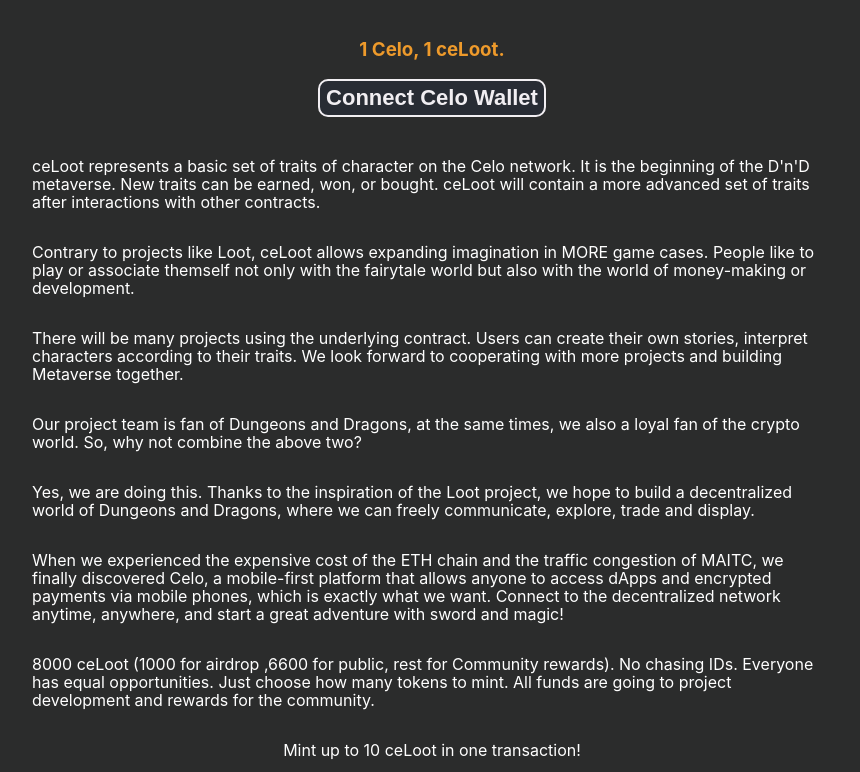
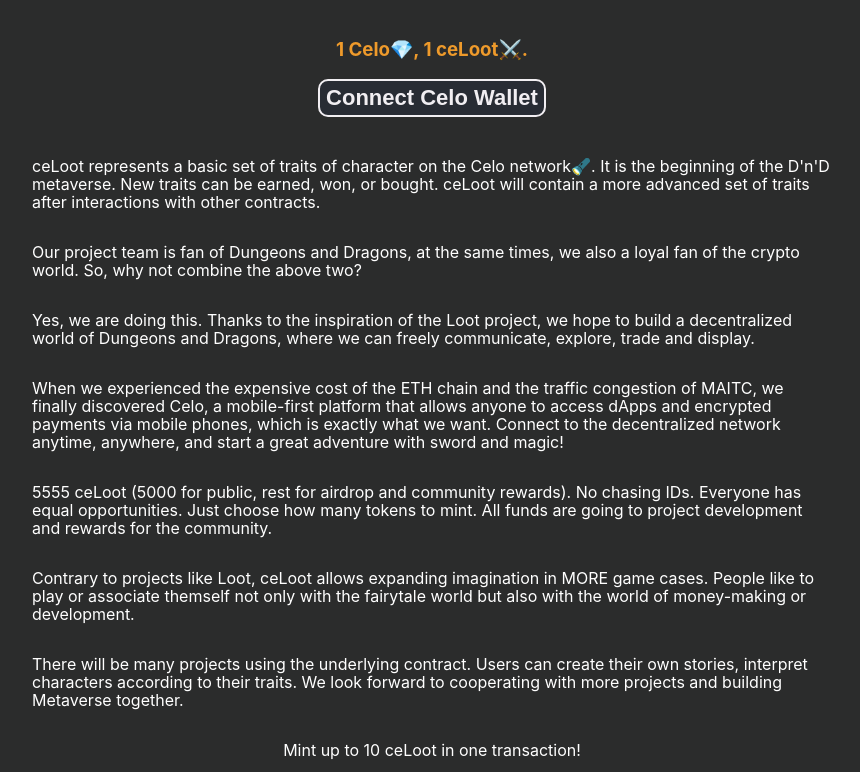
Before and after one commit to ceLoot/nft, a plain HTML site: page index.html in a window 1280 px wide. Shown: the part 127-899 px from the top of the page, without its empty margins (208-1068 px from the left). Drawn offline with nearby package versions, Linux system fonts and the light colour scheme; a script that the page names is missing.

Commit message:
Update index.html

```diff
--- a/index.html
+++ b/index.html
@@ -22,23 +22,23 @@
         <h1>ceLoot</h1>
       </div>
       <div class="the_price">
-        <h3>1 Celo, 1 ceLoot.</h3>
+        <h3>1 Celo💎, 1 ceLoot⚔️.</h3>
       </div>
       <button id="button" class="bubbly-button">Connect Celo Wallet</button>
 
-      <p>ceLoot represents a basic set of traits of character on the Celo network. It is the beginning of the D'n'D metaverse. New traits can be earned, won, or bought. ceLoot will contain a more advanced set of traits after interactions with other contracts.</p>
-      <p>Contrary to projects like Loot, ceLoot allows expanding imagination in MORE game cases. People like to play or associate themself not only with the fairytale world but also with the world of money-making or development.</p>
-      <p>There will be many projects using the underlying contract. Users can create their own stories, interpret characters according to their traits. We look forward to cooperating with more projects and building Metaverse together.</p>
-      <p>Our project team is fan of Dungeons and Dragons, at the same times, we also a loyal fan of the crypto world. So, why not combine the above two?</p>
-      <p>Yes, we are doing this. Thanks to the inspiration of the Loot project, we hope to build a decentralized world of Dungeons and Dragons, where we can freely communicate, explore, trade and display.</p>
-      <p>When we experienced the expensive cost of the ETH chain and the traffic congestion of MAITC, we finally discovered Celo, a mobile-first platform that allows anyone to access dApps and encrypted payments via mobile phones, which is exactly what we want. Connect to the decentralized network anytime, anywhere, and start a great adventure with sword and magic!</p>
-      <p>8000 ceLoot (1000 for airdrop ,6600 for public, rest for Community rewards). No chasing IDs. Everyone has equal opportunities. Just choose how many tokens to mint. All funds are going to project development and rewards for the community.</p>
+      <p>  ceLoot represents a basic set of traits of character on the Celo network🔦. It is the beginning of the D'n'D metaverse. New traits can be earned, won, or bought. ceLoot will contain a more advanced set of traits after interactions with other contracts.</p>
+      <p>  Our project team is fan of Dungeons and Dragons, at the same times, we also a loyal fan of the crypto world. So, why not combine the above two?</p>
+      <p>  Yes, we are doing this. Thanks to the inspiration of the Loot project, we hope to build a decentralized world of Dungeons and Dragons, where we can freely communicate, explore, trade and display.</p>
+      <p>  When we experienced the expensive cost of the ETH chain and the traffic congestion of MAITC, we finally discovered Celo, a mobile-first platform that allows anyone to access dApps and encrypted payments via mobile phones, which is exactly what we want. Connect to the decentralized network anytime, anywhere, and start a great adventure with sword and magic!</p>
+      <p>  5555 ceLoot (5000 for public, rest for airdrop and community rewards). No chasing IDs. Everyone has equal opportunities. Just choose how many tokens to mint. All funds are going to project development and rewards for the community.</p>
+      <p>  Contrary to projects like Loot, ceLoot allows expanding imagination in MORE game cases. People like to play or associate themself not only with the fairytale world but also with the world of money-making or development.</p>
+      <p>  There will be many projects using the underlying contract. Users can create their own stories, interpret characters according to their traits. We look forward to cooperating with more projects and building Metaverse together.</p>
       <p>Mint up to 10 ceLoot in one transaction! </p>
       <div class="operation">
         <input id="tokenId" placeholder="Enter NFT amount" value="1" />
         <button id="mint" class="bubbly-button">Mint</button>
       </div>
-      <a target="_blank" href="https://explorer.celo.org/">Contract</a>
+      <a target="_blank" href="https://explorer.celo.org/address/0x6411549E7201e5587a19b413301BcaA9432aE3c0/contracts">Contract</a>
       <a target="_blank" href="https://twitter.com/ceLootProject">Twitter</a>
 
     </div>
```
